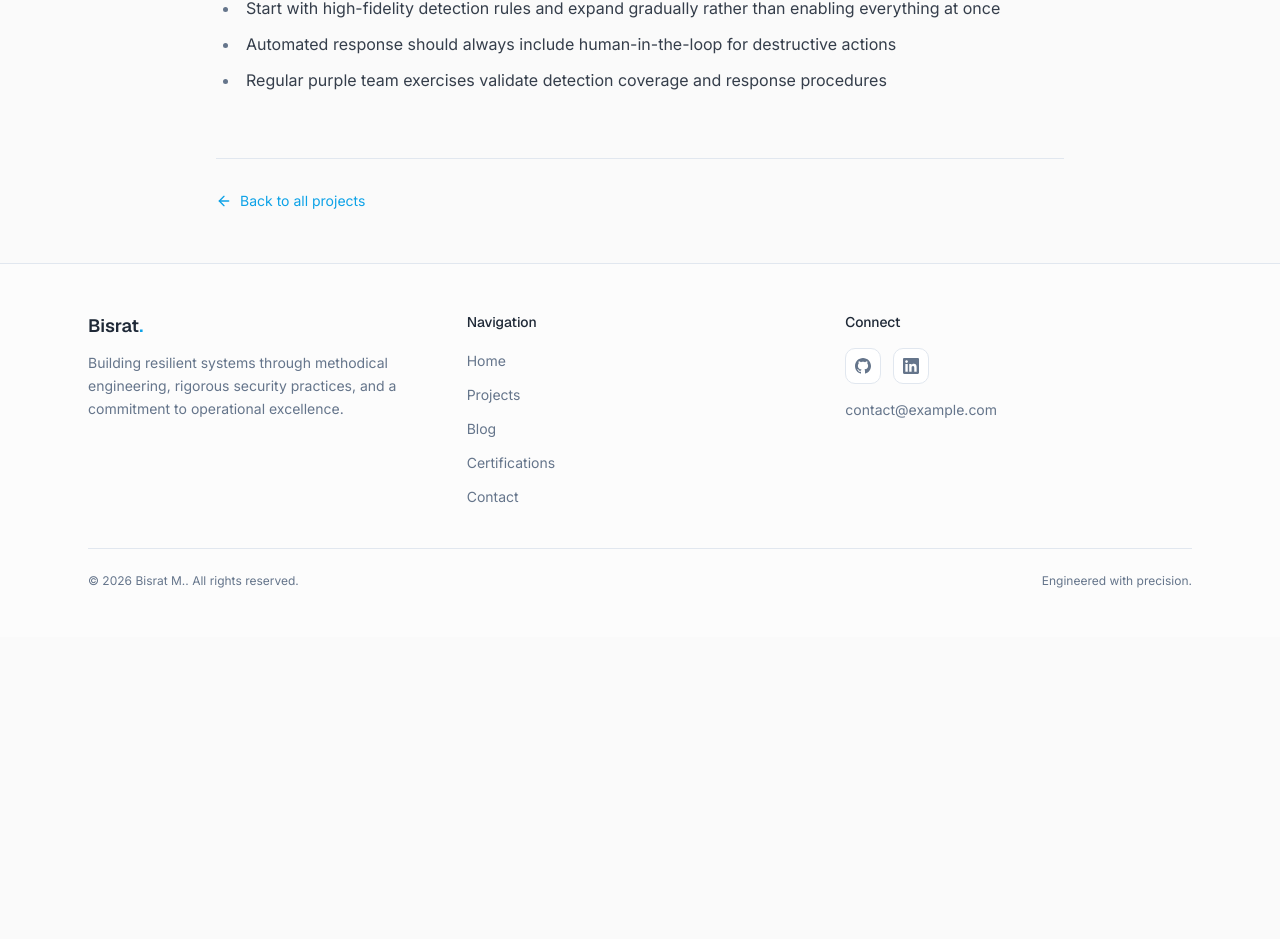
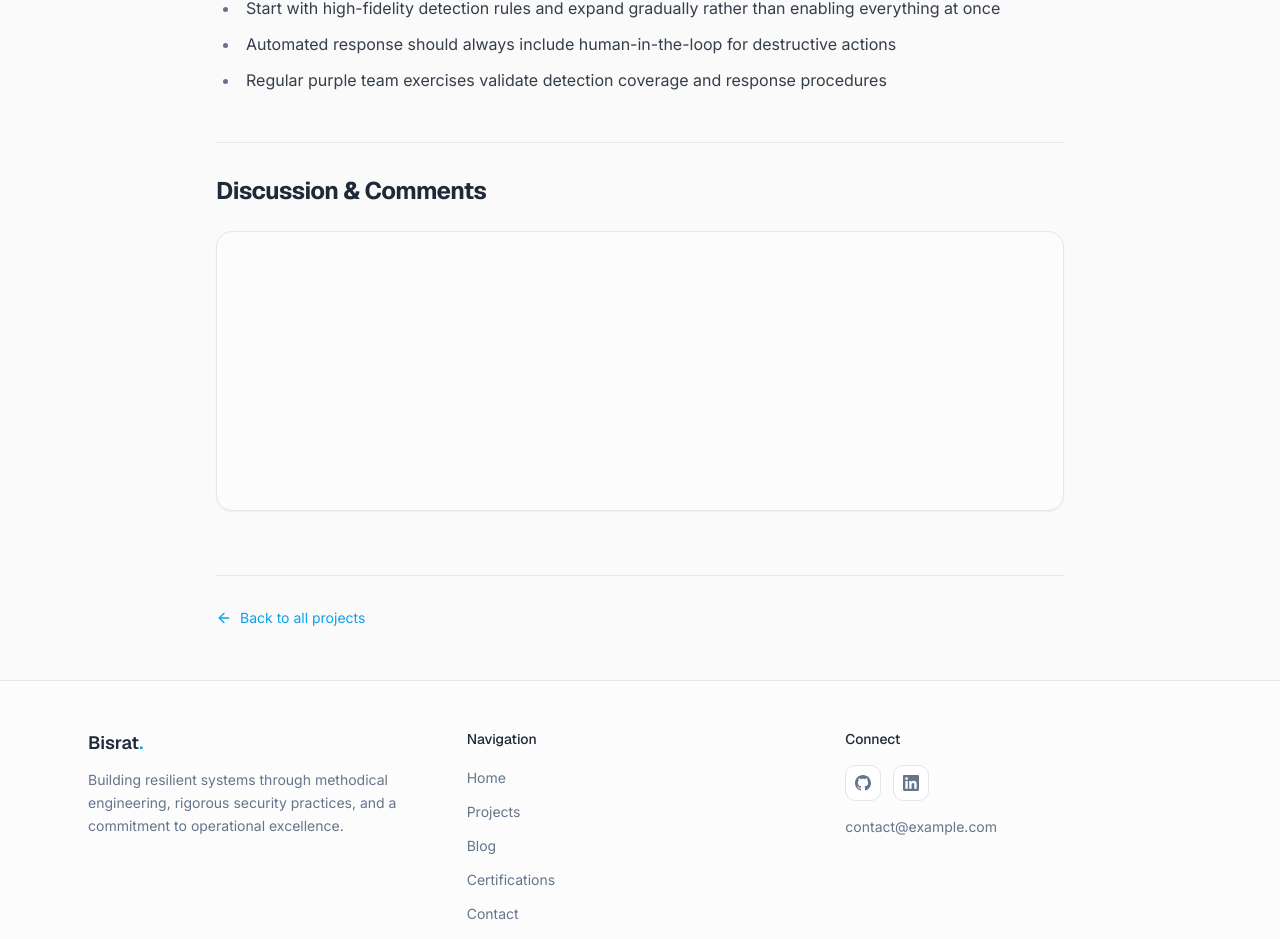
Before and after one commit to Bisrat-Melknew/Bisrat-Melknew.github.io, a Next.js app: page /projects/cloud-security-platform in a window 1280 px wide. Shown: the part 3115-4054 px from the top of the page. Before the commit the page ends 3752 px from the top, so only its background shows below. Built offline with nearby package versions, Linux system fonts and the light colour scheme.

Commit message:
feat: integrate Giscus comments section into projects detail pages

```diff
--- a/src/app/projects/[slug]/page.tsx
+++ b/src/app/projects/[slug]/page.tsx
@@ -6,6 +6,7 @@ import { MDXRemote } from "next-mdx-remote/rsc";
 import { getProjectBySlug, getProjectSlugs } from "@/lib/projects";
 import { mdxComponents } from "@/components/blog/mdx-components";
 import { TagBadge } from "@/components/shared/tag-badge";
+import { GiscusComments } from "@/components/blog/giscus-comments";
 
 interface ProjectPageProps {
   params: Promise<{ slug: string }>;
@@ -94,6 +95,9 @@ export default async function ProjectPage({ params }: ProjectPageProps) {
         <MDXRemote source={content} components={mdxComponents} />
       </article>
 
+      {/* Discussion Section */}
+      <GiscusComments />
+
       {/* Footer Navigation */}
       <div className="mt-16 pt-8 border-t border-border">
         <Link
```
